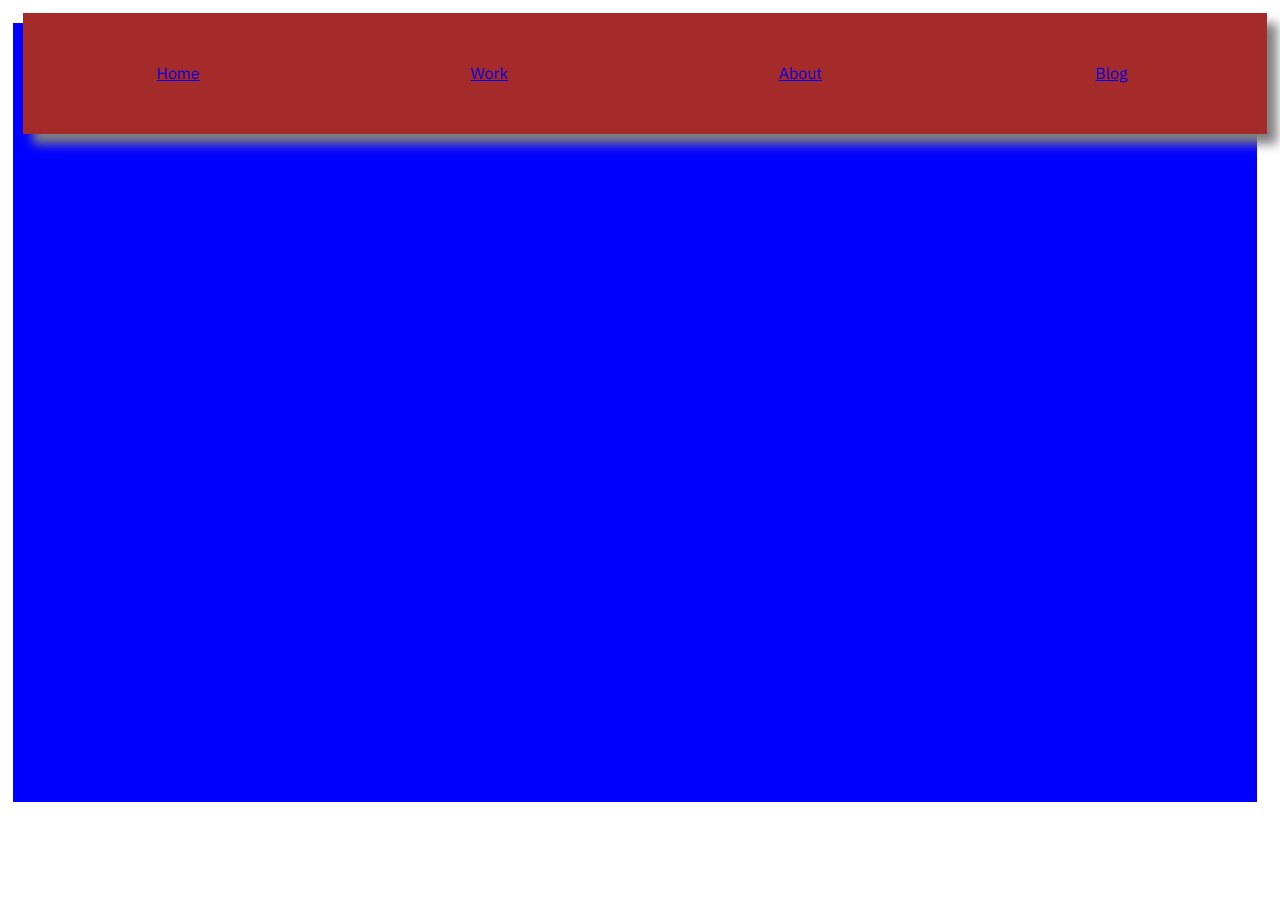
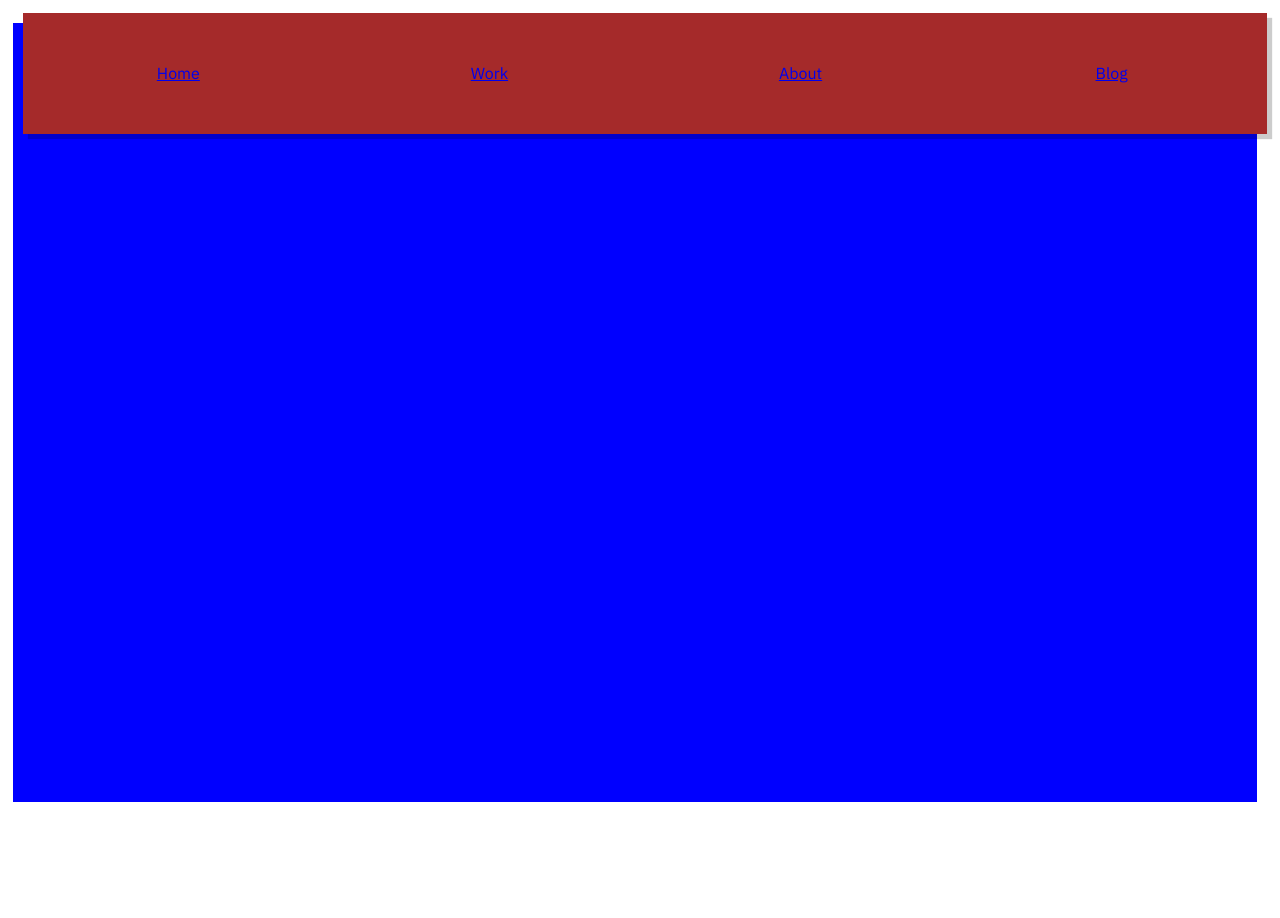
Before and after one commit to yoshua70/portfolio, a Jekyll site: the page built from index.html, in a window 1280 px wide. Built offline with Jekyll 4.4.1, drawn with Linux system fonts in a browser that asks for light colours.

```diff
--- a/Gemfile
+++ b/Gemfile
@@ -4,4 +4,5 @@ gem "jekyll", "~> 3.8.3"
 gem 'jekyll-watch'
 gem "wdm", "~> 0.1.0" if Gem.win_platform?
 gem 'jekyll-seo-tag'
+gem 'jekyll-admin'
 gem 'jekyll-sitemap'
--- a/_config.yml
+++ b/_config.yml
@@ -15,3 +15,4 @@ markdown: kramdown
 plugins:
   - jekyll-sitemap
   - jekyll-seo-tag
+  - jekyll-admin
--- a/assets/css/style.css
+++ b/assets/css/style.css
@@ -18,7 +18,7 @@ body {
 .nav {
   z-index: 1;
   background-color: brown;
-  box-shadow: 10px 10px 10px grey;
+  box-shadow: 5px 5px 1px rgba(0, 0, 0, 0.2);
   grid-column: 2/6;
   grid-row: 1/3;
 }
```
Also changed, not shown: Gemfile.lock.
